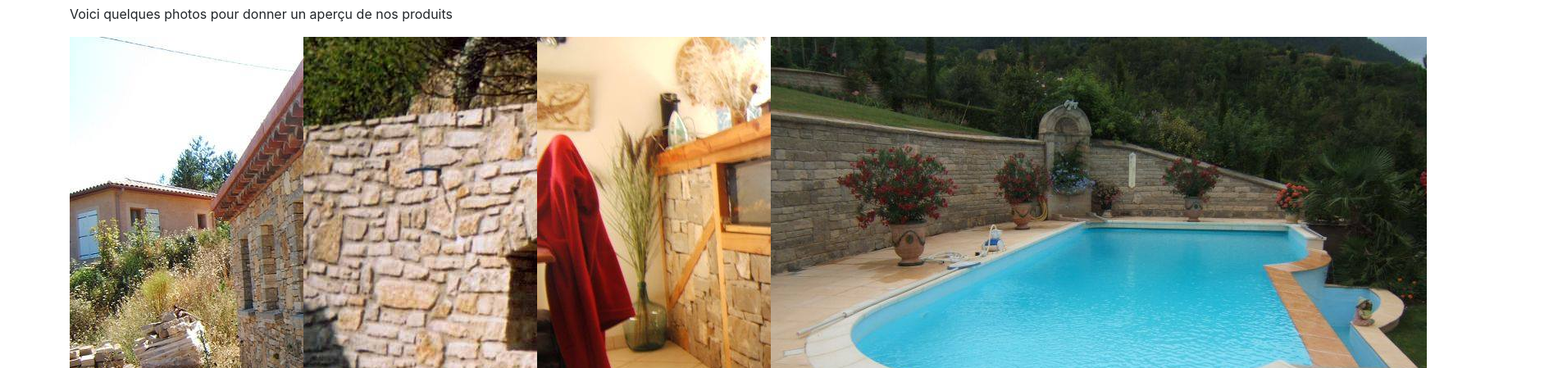
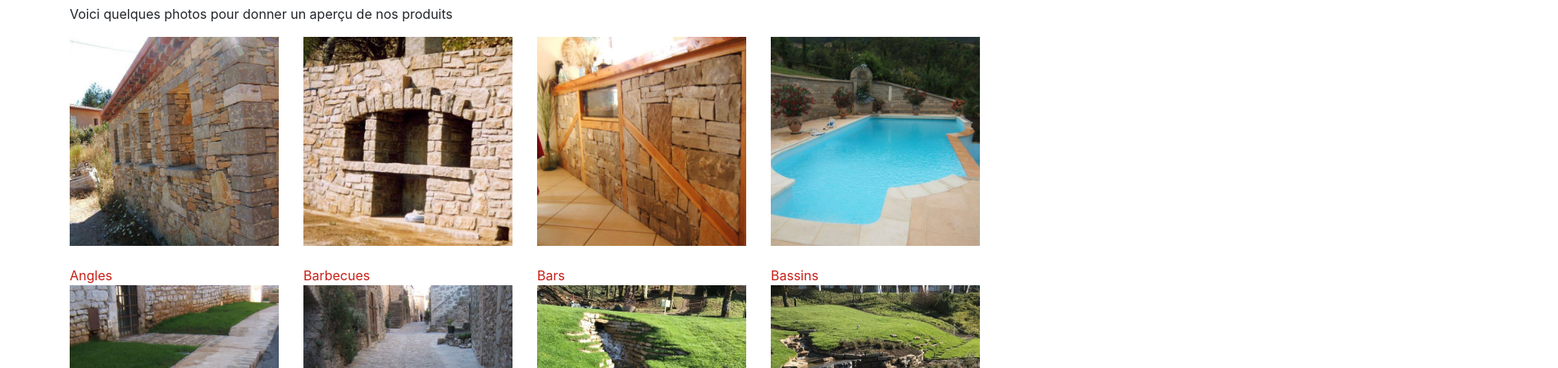
Before and after one commit to browniebroke/carriere-web, a Gatsby site: page /photos in a window 1280 px wide. Shown: the part 195-644 px from the top of the page at 82% size, 1900 px wide, since content can reach past the window. Built offline with nearby package versions, Linux system fonts and the light colour scheme; Gatsby itself is replaced by a stand-in of ours.

Commit message:
Used fluid gatsby-images

```diff
--- a/src/pages/photos.js
+++ b/src/pages/photos.js
@@ -1,4 +1,5 @@
 import React from 'react'
+import Img from 'gatsby-image'
 
 import Layout from '../components/layout'
 import { graphql, Link } from 'gatsby'
@@ -18,7 +19,7 @@ const PhotosPage = ({ location, data }) => {
     // Build the page object with the master image
     return {
       id: edge.node.id,
-      masterImage: thumbFixedImages[0].fixed,
+      masterImage: thumbFixedImages[0].fluid,
       slug: edge.node.fields.slug,
       title: edge.node.frontmatter.title,
     }
@@ -31,7 +32,7 @@ const PhotosPage = ({ location, data }) => {
         {galleryPage.map(page => (
           <div className="col-md-3 col-sm-6" key={page.id}>
             <Link to={page.slug}>
-              <img src={page.masterImage.src} alt={page.title} />
+              <Img fluid={page.masterImage} />
               <br />
               <span className="text-center">{page.title}</span>
             </Link>
@@ -70,8 +71,8 @@ export const pageQuery = graphql`
           id
           relativePath
           thumb: childImageSharp {
-            fixed(width: 270, height: 270) {
-              ...GatsbyImageSharpFixed
+            fluid(maxWidth: 270, maxHeight: 270) {
+              ...GatsbyImageSharpFluid
             }
           }
         }
```
